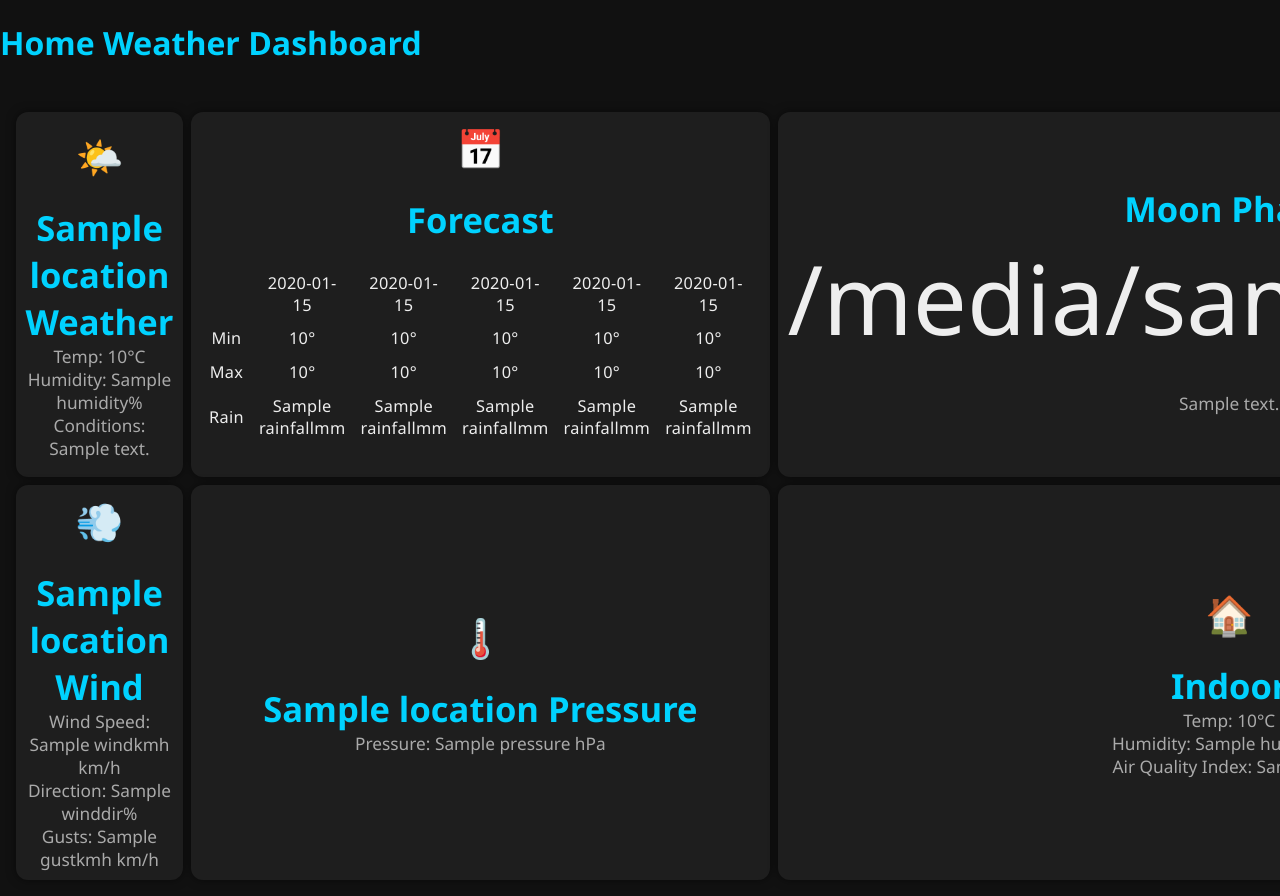
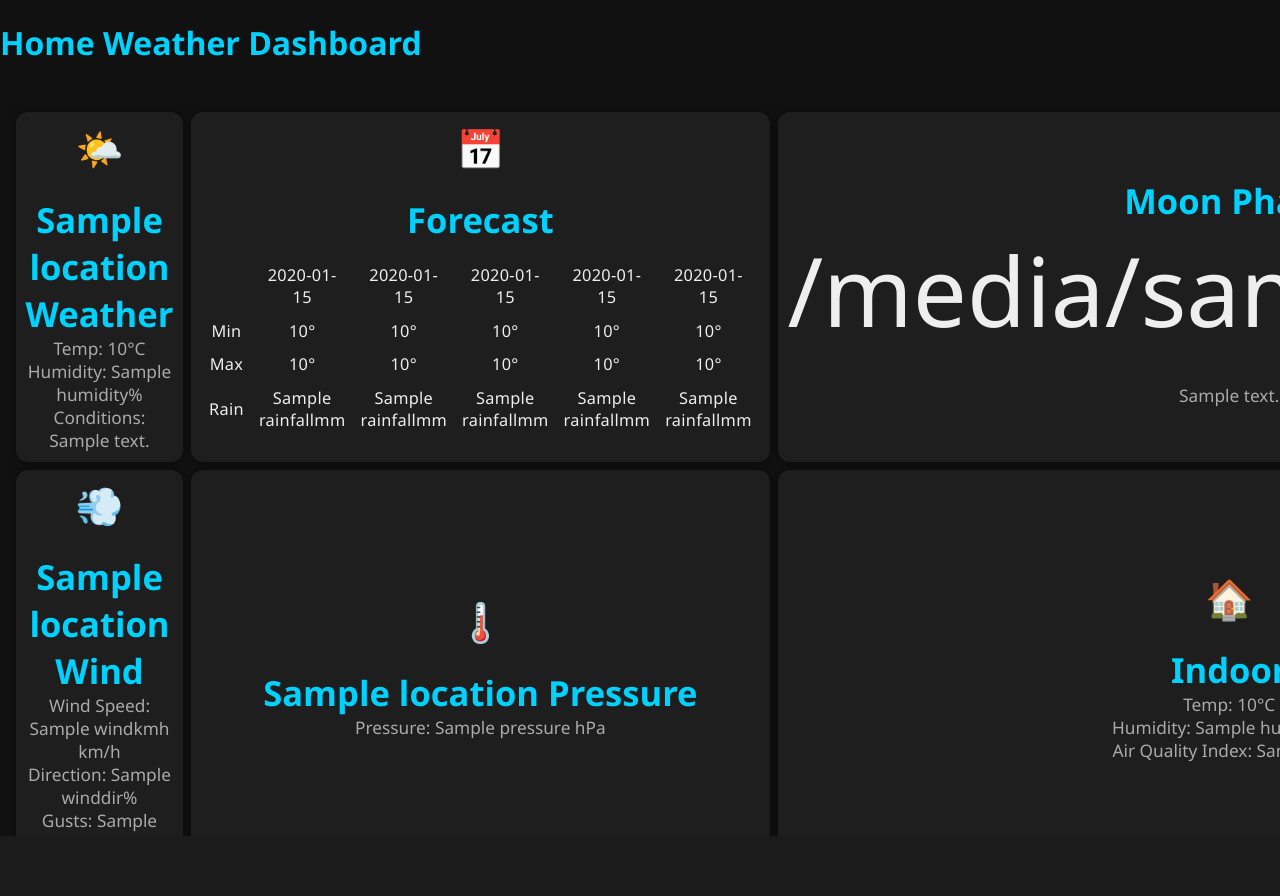
Before and after one commit to njhoward/weather-dashboard, a Flask app: template templates/dashboard.html in a window 1280 px wide. After the commit the page ends 836 px from the top, so only its background shows below. Run offline with Flask 3, Linux system fonts and the light colour scheme; the template is opened without the code that fills it: most values are stand-ins (such as "Sample title", 1, 10 or a date in 2020).

Commit message:
full height minus 60 for toolbar

```diff
--- a/static/style.css
+++ b/static/style.css
@@ -11,7 +11,7 @@ body {
     overflow-x: scroll;
     scroll-snap-type: x mandatory;
     width: 100vw;
-    height: 100vh;
+    height: calc(100vh - 60px);
 }
 
 .page {
```
